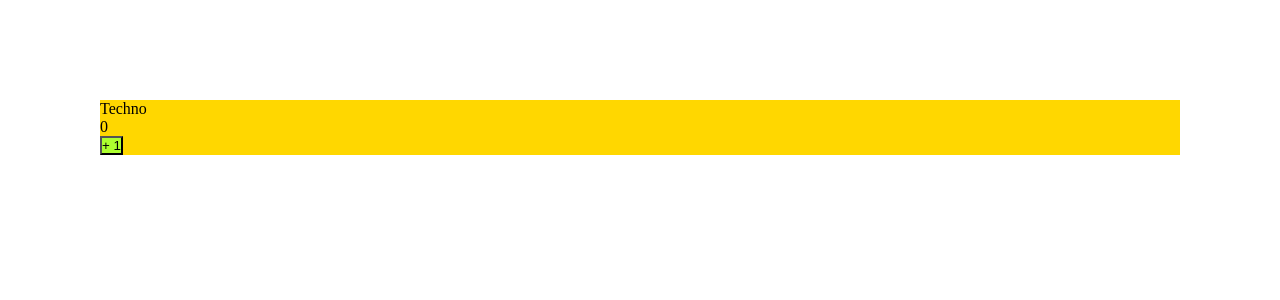
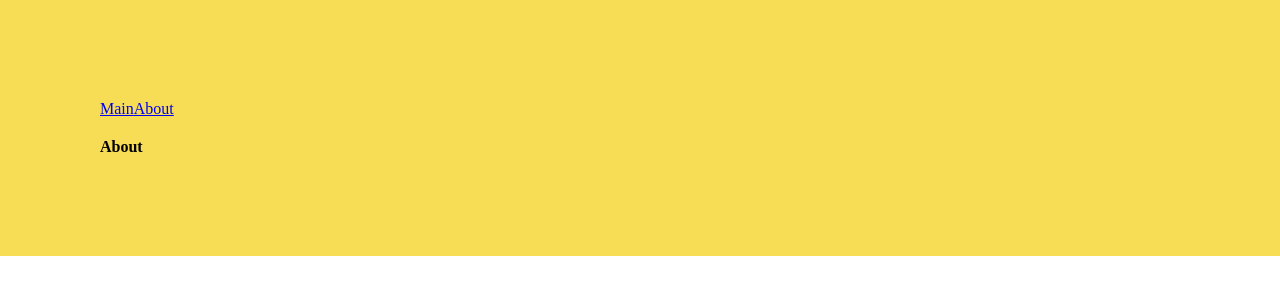
Before and after one commit to pavlo-serhiichuk/fundamental-FE, a React app: page /about in a window 1280 px wide. Shown: the top 300 px of the page. Built offline with nearby package versions, Linux system fonts and the light colour scheme.

Commit message:
6 lesson. Added routing and chunk spliting with React.Suspense

```diff
--- a/package.json
+++ b/package.json
@@ -13,12 +13,14 @@
   "license": "ISC",
   "dependencies": {
     "react": "^17.0.2",
-    "react-dom": "^17.0.2"
+    "react-dom": "^17.0.2",
+    "react-router-dom": "^6.2.1"
   },
   "devDependencies": {
     "@types/node": "^17.0.21",
     "@types/react": "^17.0.39",
     "@types/react-dom": "^17.0.11",
+    "@types/react-router-dom": "^5.3.3",
     "@types/webpack": "^5.28.0",
     "@types/webpack-dev-server": "^4.7.2",
     "css-loader": "^6.6.0",
--- a/src/App.tsx
+++ b/src/App.tsx
@@ -1,11 +1,22 @@
-import Counter from './components/Counter'
+import { Suspense } from 'react';
+import {Link, Route, Routes} from 'react-router-dom'
+import AboutAsync from './pages/About/AboutAsync'
+import MainAsync from './pages/Main/MainAsync'
 import './main.scss'
 
 const App = () => {
   return (
     <div className="app">
-      Techno
-      <Counter />
+      <div style={{display: 'inline-flex'}}>
+        <Link to='/'>Main</Link>
+        <Link to='/about'>About</Link>
+      </div>
+      <Suspense fallback={<div>LOADING...</div>}>
+      <Routes>
+        <Route path="/" element={<MainAsync />}  />
+        <Route path="/about" element={<AboutAsync />}  />
+      </Routes>
+      </Suspense>
     </div>
   );
 };
--- a/src/index.tsx
+++ b/src/index.tsx
@@ -1,4 +1,9 @@
 import {render} from 'react-dom'
 import App from './App'
+import {BrowserRouter as Router} from 'react-router-dom'
 
-render(<App />, document.getElementById('root'))
+render(
+  <Router>
+    <App />
+  </Router>
+  , document.getElementById('root'))
--- a/src/main.scss
+++ b/src/main.scss
@@ -5,6 +5,9 @@
 }
 
 .app {
-  background-color: gold;
-  margin: 100px;
+  background-color: #f6dd55;
+  padding: 100px;
 }
+a {
+  padding-bottom: 20px;
+}
--- /dev/null
+++ b/src/pages/About/About.tsx
@@ -0,0 +1,11 @@
+import React from 'react';
+
+const About = () => {
+  return (
+    <div>
+      <p><b>About</b></p>
+    </div>
+  );
+};
+
+export default About;
--- /dev/null
+++ b/src/pages/About/AboutAsync.ts
@@ -0,0 +1,8 @@
+import {lazy} from 'react'
+
+const AboutAsync = lazy(() => new Promise(res => {
+  // @ts-ignore
+  setTimeout(() => res(import('./About')), 500)
+}))
+
+export default AboutAsync
--- /dev/null
+++ b/src/pages/Main/Main.tsx
@@ -0,0 +1,11 @@
+import React from 'react';
+
+const Main = () => {
+  return (
+    <div>
+      <p><b>Main</b></p>
+    </div>
+  );
+};
+
+export default Main;
--- /dev/null
+++ b/src/pages/Main/MainAsync.ts
@@ -0,0 +1,5 @@
+import {lazy} from 'react'
+
+const MainAsync = lazy(() => import('./Main'))
+
+export default MainAsync
```
Also changed, not shown: 1 other file (tests, documents, lock files or other folders).
